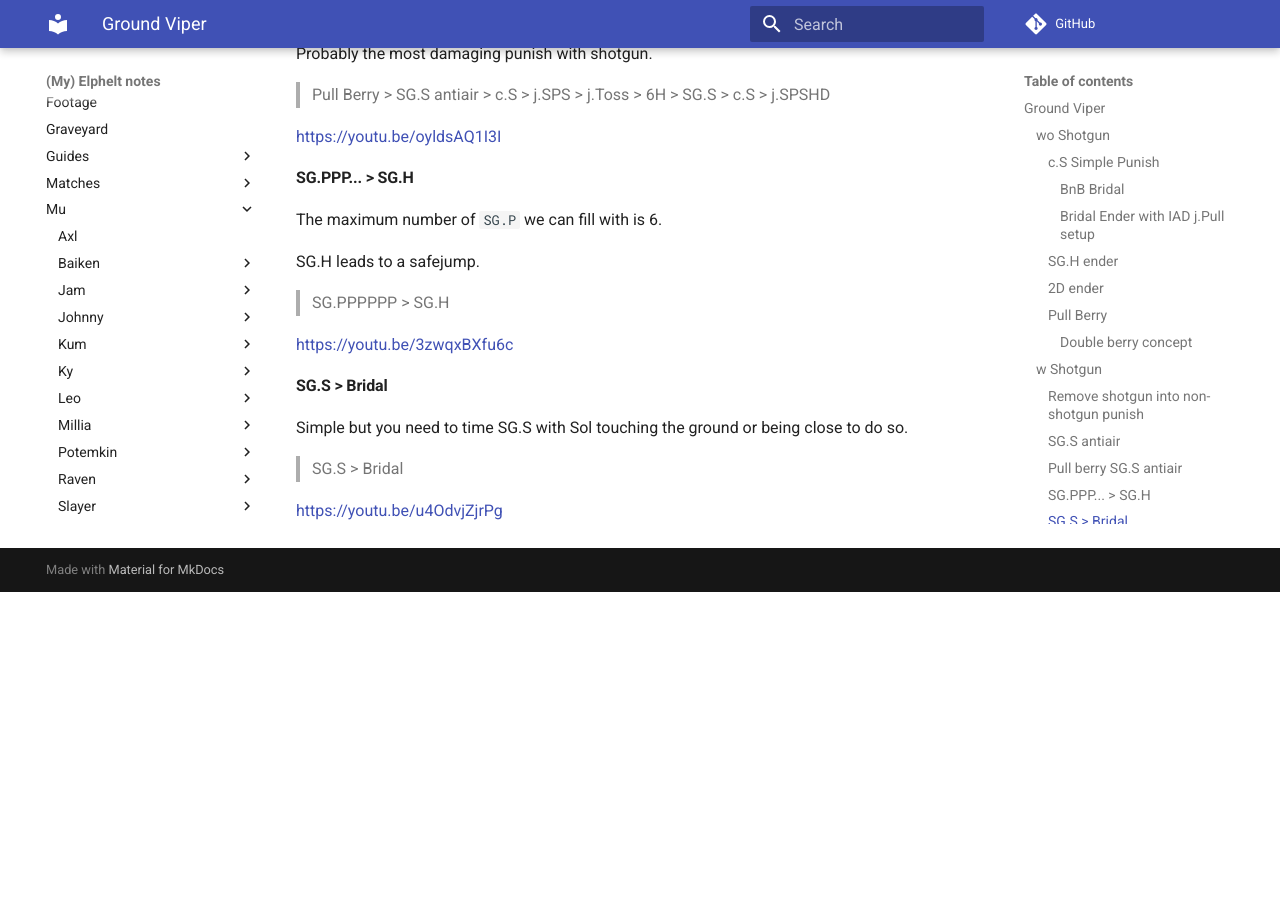
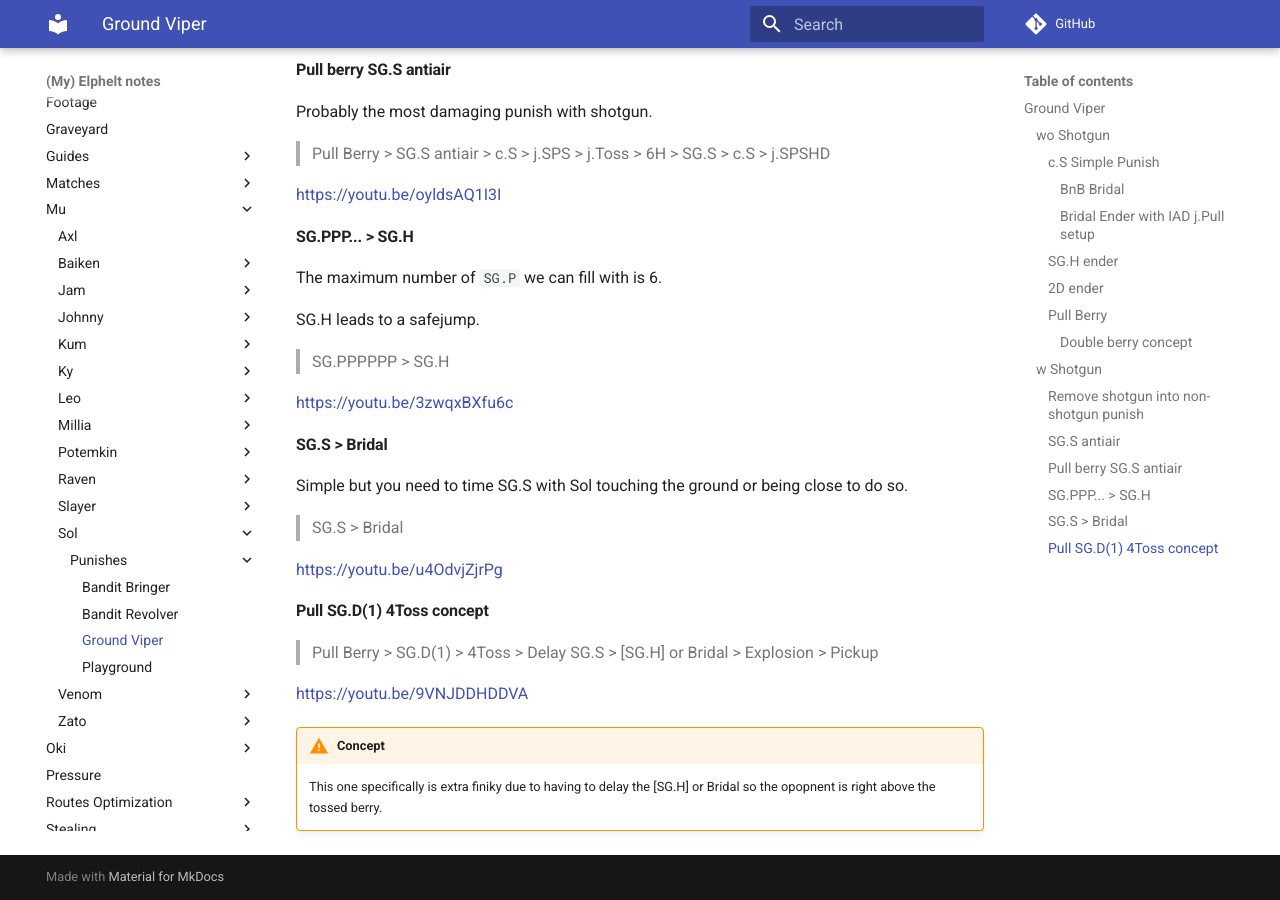
Before and after one commit to OriolFilter/Elphelt, an MkDocs documentation site: the page built from docs/Mu/Sol/Punishes/Ground_Viper.md, in a window 1280 px wide and 900 px high, scrolled down 2142 px. Built offline with MkDocs 1.6.1 and Material for MkDocs 9.7.7, drawn with Linux system fonts in a browser that asks for light colours; comment, search, counter and statistics services are not loaded; before the commit the page ends 2734 px from its top, so only the background shows below that.

Commit message:
Added Pull SG.D(1) 4Toss concept

```diff
--- a/docs/Mu/Sol/Punishes/Ground_Viper.md
+++ b/docs/Mu/Sol/Punishes/Ground_Viper.md
@@ -65,6 +65,8 @@
 
 https://youtu.be/Z-dybLijREw
 
+!!! Warning "Concept"
+
 ## w Shotgun
 
 ### Remove shotgun into non-shotgun punish
@@ -108,3 +110,13 @@
 > SG.S > Bridal
 
 https://youtu.be/u4OdvjZjrPg
+
+### Pull SG.D(1) 4Toss concept
+
+> Pull Berry > SG.D(1) > 4Toss > Delay SG.S > [SG.H] or Bridal > Explosion > Pickup
+
+https://youtu.be/9VNJDDHDDVA
+
+!!! Warning "Concept"
+
+    This one specifically is extra finiky due to having to delay the [SG.H] or Bridal so the opopnent is right above the tossed berry.
```
